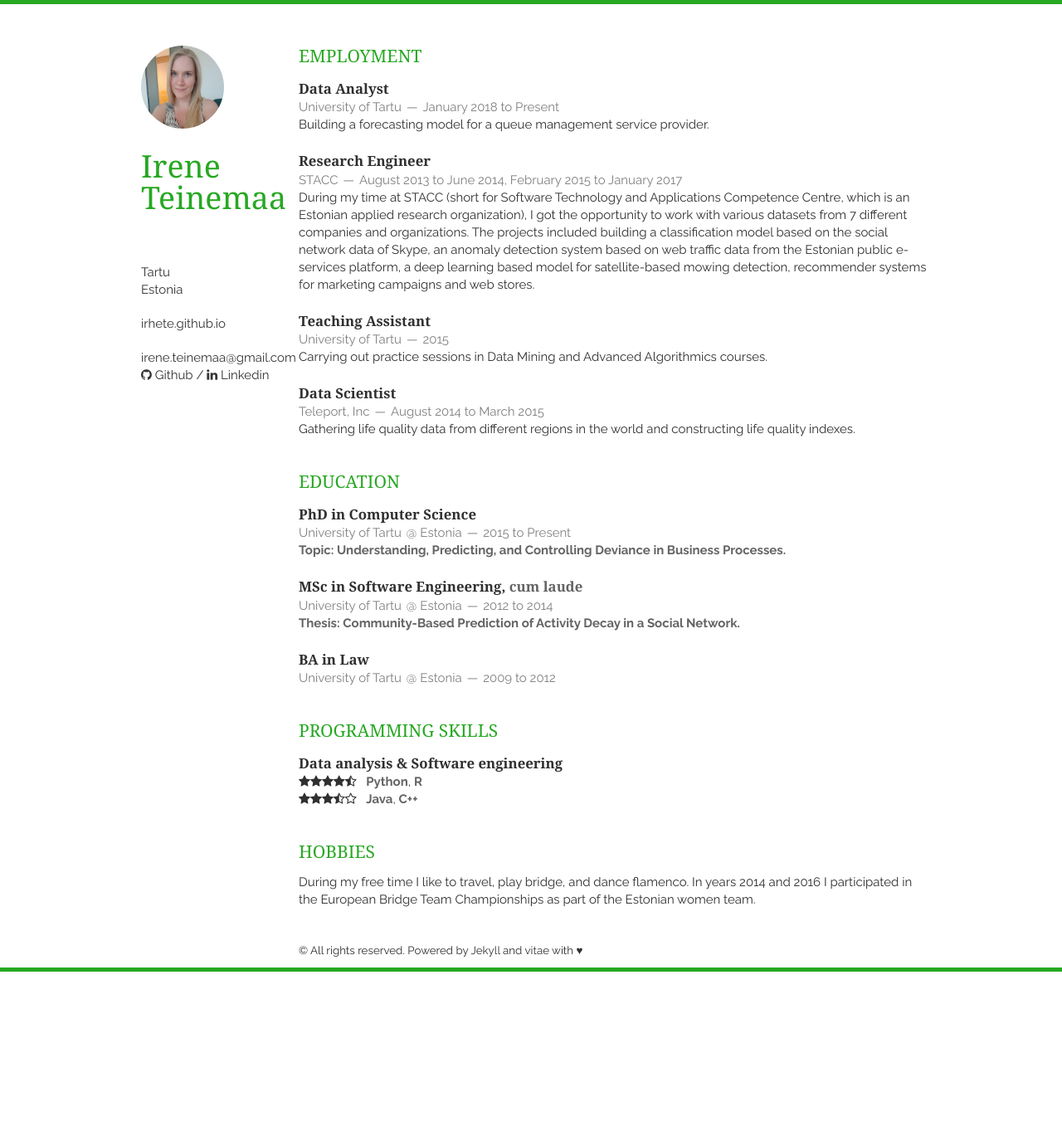
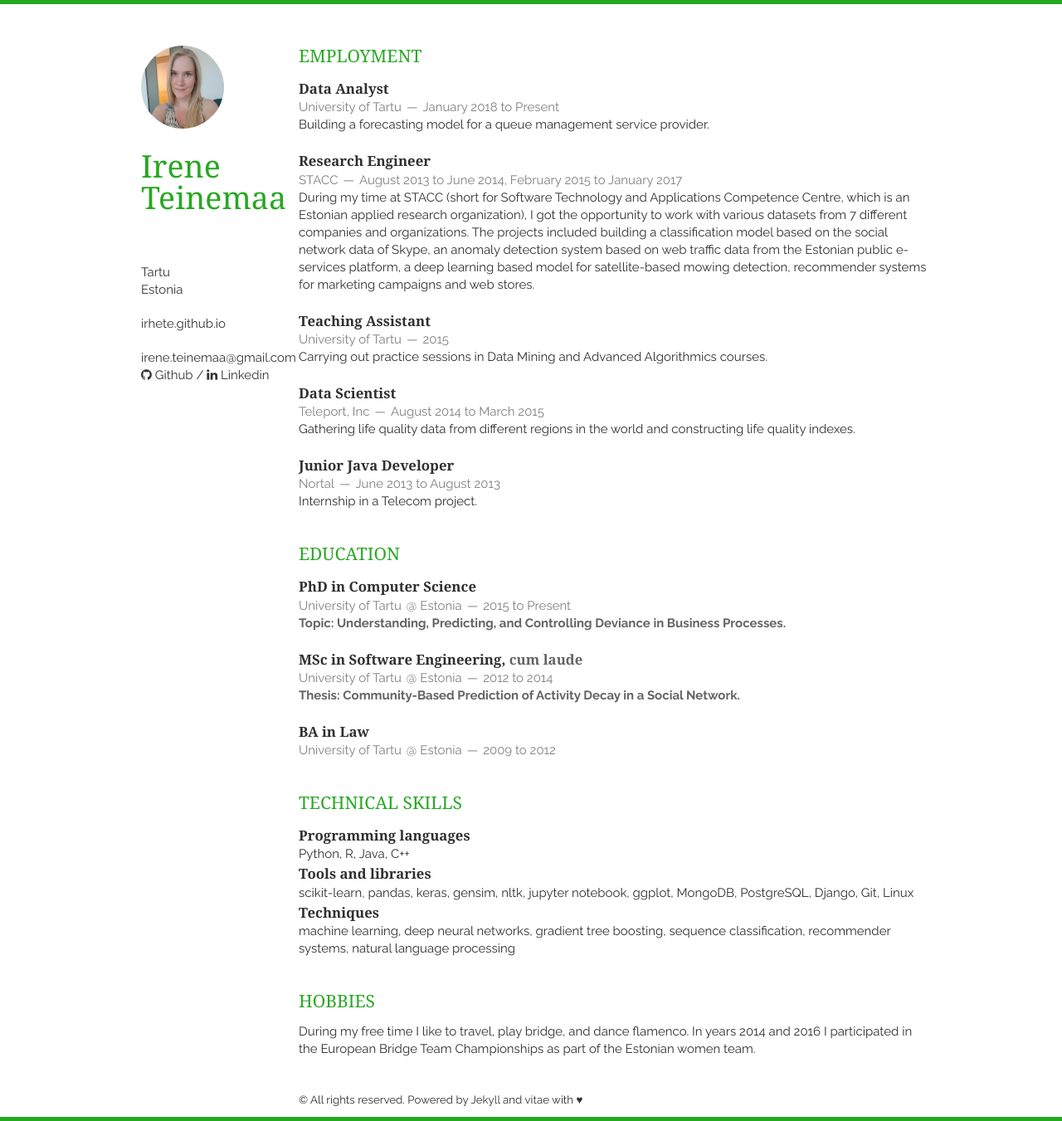
Before and after one commit to irhete/resume, a Jekyll site: the page built from index.html, in a window 1280 px wide. Shown: the whole page at 83% size. Built offline with Jekyll 4.4.1, drawn with Linux system fonts in a browser that asks for light colours; nearby versions of some CDN libraries; the list of posts is cut into pages by our own code; before the commit the page ends 1171 px from its top, so only the background shows below that.

Commit message:
Updated skills

```diff
--- a/_includes/employment.html
+++ b/_includes/employment.html
@@ -28,4 +28,12 @@
         </header>
         <p>Gathering life quality data from different regions in the world and constructing life quality indexes.</p>
     </article>
+
+    <article>
+        <header>
+            <h1>Junior Java Developer</h1>
+            <span><address>Nortal</address><time>June 2013 to August 2013</time></span>
+        </header>
+        <p>Internship in a Telecom project.</p>
+    </article>
 </section>
--- a/_includes/interests.html
+++ b/_includes/interests.html
@@ -1,6 +1,8 @@
 <section class="thirteen columns">
     <h1>Hobbies</h1>
     <article>
-        <p>During my free time I like to travel, play bridge, and dance flamenco. In years 2014 and 2016 I participated in the European Bridge Team Championships as part of the Estonian women team.</p>
+<p>During my free time I like to travel, play bridge, and dance flamenco. In years 2014 and 2016 I participated in the European Bridge Team Championships as part of the Estonian women team.</p>
+<!--        <p>During my free time I like to <div class="inner">travel<img src="{{ site.baseurl }}static/img/travel.jpg" alt=""></div>, <div class="inner">play bridge<img src="{{ site.baseurl }}static/img/travel.jpg" alt=""></div>, and <div class="inner">dance flamenco<img src="{{ site.baseurl }}static/img/flamenco.jpg" alt=""></div>. In years 2014 and 2016 I participated in the European Bridge Team Championships as part of the Estonian women team.</p>
+-->
     </article>
 </section>
--- a/_includes/skills.html
+++ b/_includes/skills.html
@@ -1,16 +1,25 @@
 <section class="thirteen columns">
-    <h1>Programming Skills</h1>
+    <h1>Technical Skills</h1>
     <article>
         <header>
-            <h1>Data analysis & Software engineering</h1>
+            <h1>Programming languages</h1>
         </header>
         <p>
-            <i class="fa fa-star"></i><i class="fa fa-star"></i><i class="fa fa-star"></i><i class="fa fa-star"></i><i class="fa fa-star-half-o"></i>
-            &nbsp;&nbsp;<em>Python</em>, <em>R</em>
+         Python, R, Java, C++
+
+	<header>
+            <h1>Tools and libraries</h1>
+        </header>
         <p>
-            <i class="fa fa-star"></i><i class="fa fa-star"></i><i class="fa fa-star"></i><i class="fa fa-star-half-o"></i><i class="fa fa-star-o"></i>
-            &nbsp;&nbsp;<em>Java</em>, <em>C++</em>
-        </p>
+           scikit-learn, pandas, keras, gensim, nltk, jupyter notebook, ggplot, MongoDB, PostgreSQL, Django, Git, Linux
+        <p>
+	<header>
+            <h1>Techniques</h1>
+        </header>
+        <p>
+            machine learning, deep neural networks, gradient tree boosting, sequence classification, recommender systems, natural language processing
+        <p>
+
 <!--
         <p>
             <i class="fa fa-star"></i><i class="fa fa-star"></i><i class="fa fa-star"></i><i class="fa fa-star-half-o"></i><i class="fa fa-star-o"></i>
```
